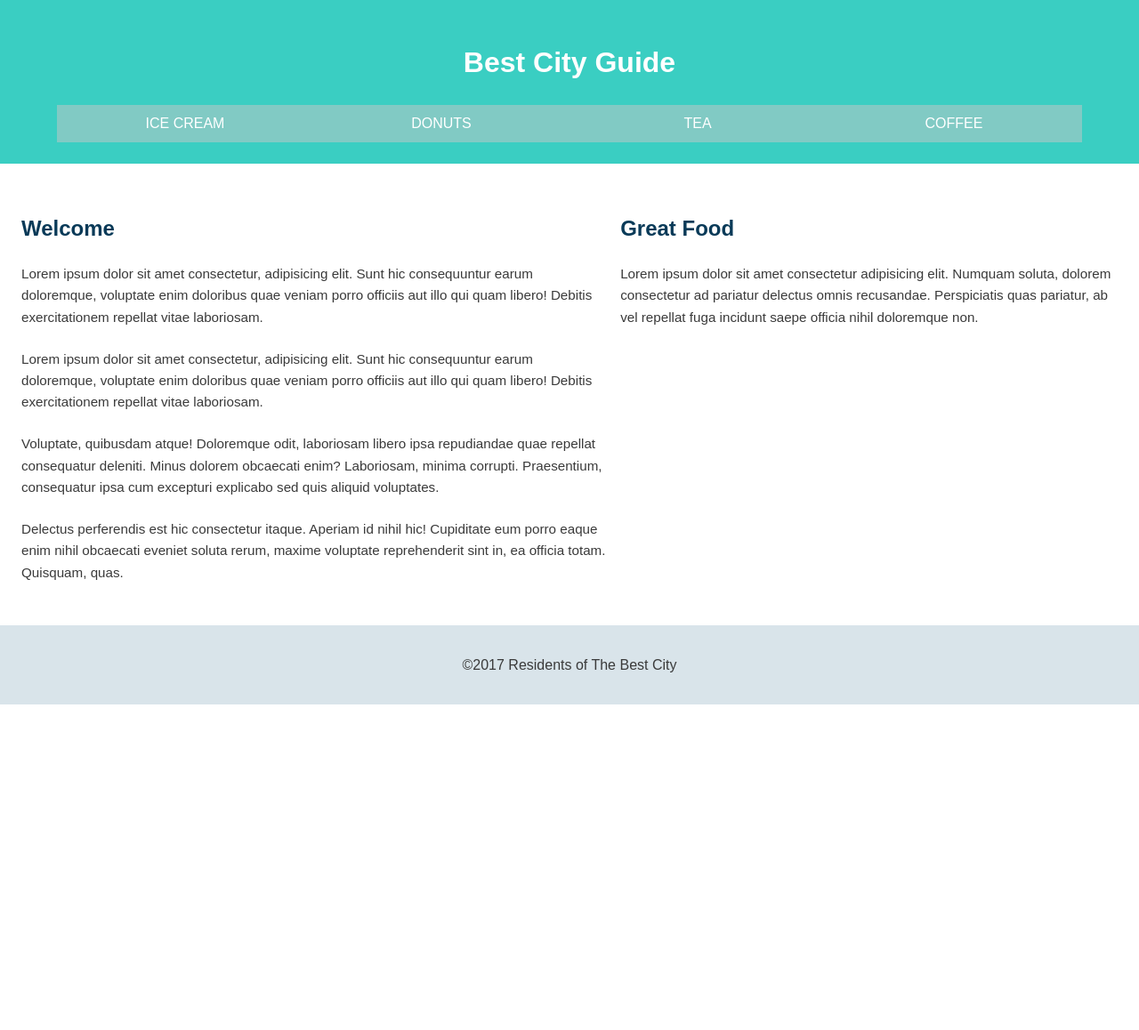
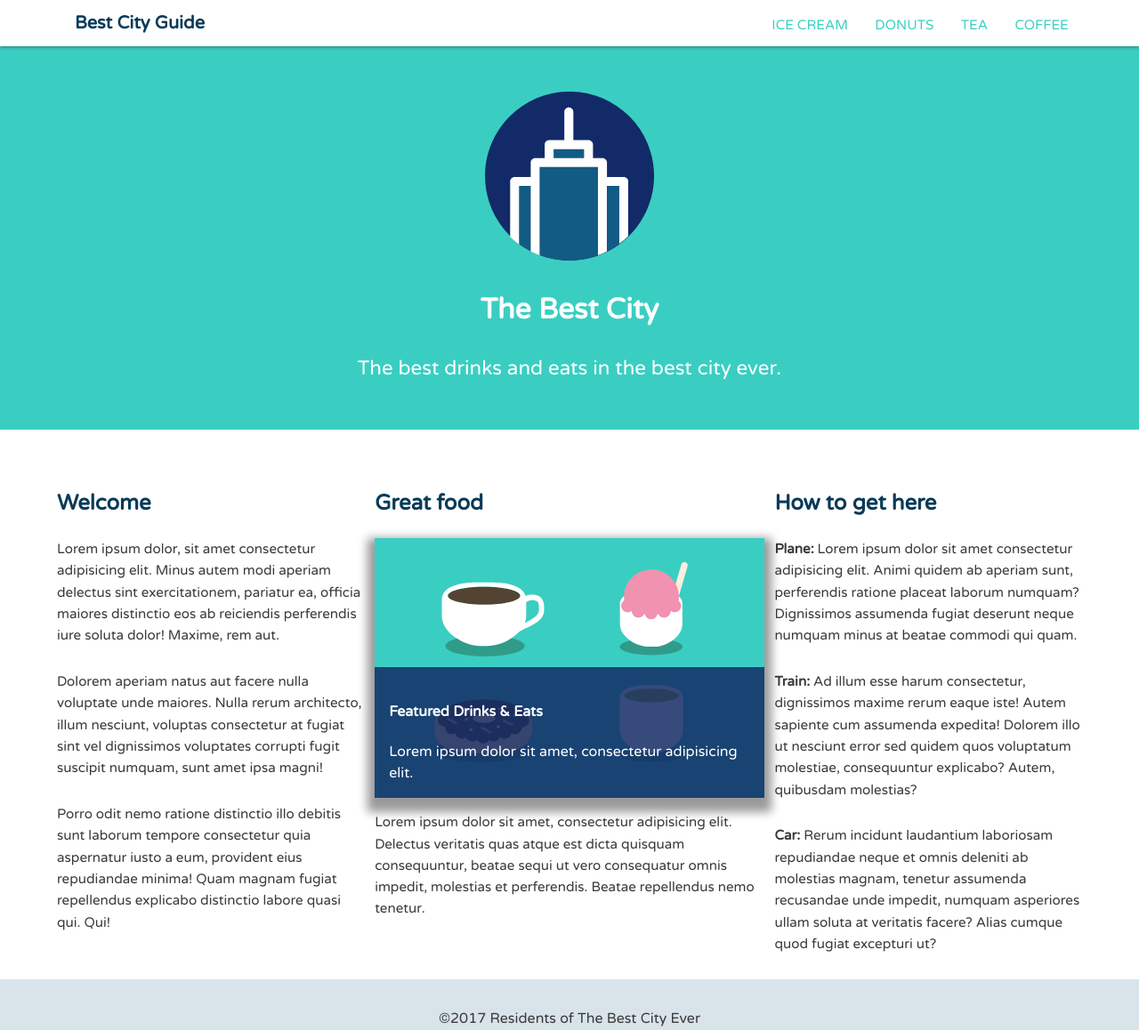
Before and after one commit to rsi2940/layout-techniques, a plain HTML site: page index.html in a window 1280 px wide. Shown: the whole page at 89% size. Before the commit the page ends 800 px from the top, so only its background shows below. Drawn offline with Linux system fonts and the light colour scheme.

Commit message:
created new responsive layout

```diff
--- a/index.html
+++ b/index.html
@@ -5,6 +5,7 @@
   <meta charset="UTF-8">
   <meta name="viewport" content="width=device-width, initial-scale=1.0">
   <meta http-equiv="X-UA-Compatible" content="ie=edge">
+  <link href='https://fonts.googleapis.com/css?family=Varela+Round' rel='stylesheet' type='text/css'>
   <link rel="stylesheet" href="normalize.css">
   <link rel="stylesheet" href="style.css">
   <title>Best City Guide</title>
@@ -13,50 +14,68 @@
 <body>
 
   <header>
-
-    <div class="wrapper">
-      <h1 class="name"><a href="#">Best City Guide</a></h1>
-
+    <div class="container">
+      <h1 class="name">
+        <a href="#">Best City Guide</a>
+      </h1>
       <nav>
-        <div><a href="#">Ice cream</a></div>
-        <div><a href="#">donuts</a></div>
-        <div><a href="#">tea</a></div>
-        <div><a href="#">coffee</a></div>
+        <a href="#">ice cream</a>
+        <a href="#">donuts</a>
+        <a href="#">tea</a>
+        <a href="#">coffee</a>
       </nav>
     </div>
-
   </header>
 
+  <div class="banner">
+    <img class="logo" src="img/city-logo.svg" alt="city">
+    <h1 class="headline">The Best City</h1>
+    <span class="tagline">The best drinks and eats in the best city ever.</span>
+  </div>
 
   <main>
-
-    <div class="wrapper">
-      <div class="container">
-        <h2>Welcome</h2>
-        <p>Lorem ipsum dolor sit amet consectetur, adipisicing elit. Sunt hic consequuntur earum doloremque, voluptate enim
-          doloribus quae veniam porro officiis aut illo qui quam libero! Debitis exercitationem repellat vitae laboriosam.</p>
-        <p>Lorem ipsum dolor sit amet consectetur, adipisicing elit. Sunt hic consequuntur earum doloremque, voluptate enim
-          doloribus quae veniam porro officiis aut illo qui quam libero! Debitis exercitationem repellat vitae laboriosam.</p>
-        <p>Voluptate, quibusdam atque! Doloremque odit, laboriosam libero ipsa repudiandae quae repellat consequatur deleniti.
-          Minus dolorem obcaecati enim? Laboriosam, minima corrupti. Praesentium, consequatur ipsa cum excepturi explicabo
-          sed quis aliquid voluptates.</p>
-        <p>Delectus perferendis est hic consectetur itaque. Aperiam id nihil hic! Cupiditate eum porro eaque enim nihil obcaecati
-          eveniet soluta rerum, maxime voluptate reprehenderit sint in, ea officia totam. Quisquam, quas.</p>
-
-      </div>
-      <div class="container">
-        <h2>Great Food</h2>
-        <p>Lorem ipsum dolor sit amet consectetur adipisicing elit. Numquam soluta, dolorem consectetur ad pariatur delectus
-          omnis recusandae. Perspiciatis quas pariatur, ab vel repellat fuga incidunt saepe officia nihil doloremque non.</p>
-
-      </div>
+    <div class="welcome cloumn">
+      <h2>Welcome</h2>
+      <p>Lorem ipsum dolor, sit amet consectetur adipisicing elit. Minus autem modi aperiam delectus sint exercitationem, pariatur
+        ea, officia maiores distinctio eos ab reiciendis perferendis iure soluta dolor! Maxime, rem aut.</p>
+      <p>Dolorem aperiam natus aut facere nulla voluptate unde maiores. Nulla rerum architecto, illum nesciunt, voluptas consectetur
+        at fugiat sint vel dignissimos voluptates corrupti fugit suscipit numquam, sunt amet ipsa magni!</p>
+      <p>Porro odit nemo ratione distinctio illo debitis sunt laborum tempore consectetur quia aspernatur iusto a eum, provident
+        eius repudiandae minima! Quam magnam fugiat repellendus explicabo distinctio labore quasi qui. Qui!</p>
     </div>
 
+    <div class="food column">
+      <h2>Great food</h2>
+      <figure>
+        <img class="feat-img" src="img/treats.svg" alt="Drinks and eats">
+        <figcaption>
+          <h4>Featured Drinks & Eats</h4>
+          Lorem ipsum dolor sit amet, consectetur adipisicing elit.
+        </figcaption>
+      </figure>
+      <p>Lorem ipsum dolor sit amet, consectetur adipisicing elit. Delectus veritatis quas atque est dicta quisquam consequuntur,
+        beatae sequi ut vero consequatur omnis impedit, molestias et perferendis. Beatae repellendus nemo tenetur.</p>
+    </div>
+
+    <div class="directions column">
+      <h2>How to get here</h2>
+      <p><strong>Plane:</strong> Lorem ipsum dolor sit amet consectetur adipisicing elit. Animi quidem ab aperiam sunt, perferendis
+        ratione placeat laborum numquam? Dignissimos assumenda fugiat deserunt neque numquam minus at beatae commodi qui
+        quam.
+      </p>
+      <p><strong>Train:</strong> Ad illum esse harum consectetur, dignissimos maxime rerum eaque iste! Autem sapiente cum assumenda
+        expedita! Dolorem illo ut nesciunt error sed quidem quos voluptatum molestiae, consequuntur explicabo? Autem, quibusdam
+        molestias?
+      </p>
+      <p><strong>Car:</strong> Rerum incidunt laudantium laboriosam repudiandae neque et omnis deleniti ab molestias magnam,
+        tenetur assumenda recusandae unde impedit, numquam asperiores ullam soluta at veritatis facere? Alias cumque quod
+        fugiat excepturi ut?
+      </p>
+    </div>
   </main>
 
-
   <footer>
-    <span>&copy;2017 Residents of The Best City</span>
+    <span>&copy;2017 Residents of The Best City Ever</span>
   </footer>
 
 </body>
--- a/style.css
+++ b/style.css
@@ -3,7 +3,7 @@
   box-sizing: border-box;
 }
 
-/* Base styles */
+/* Base element styles */
 body {
   font-family: 'Varela Round', sans-serif;
   line-height: 1.6;
@@ -12,7 +12,7 @@ body {
 
 p {
   font-size: .95em;
-  margin-bottom: 1.5em;
+  margin-bottom: 1.8em;
 }
 
 h2,
@@ -29,69 +29,125 @@ h3 {
 a {
   text-decoration: none;
 }
-/* Header Styles */
-.wrapper > * {
-  /* outline: 1px solid black;  */
+
+img {
+  max-width: 100%;
+}
+figure {
+  margin: 0;
+  line-height: 0;
+  position: relative;
+  box-shadow: 0 8px 10px 8px rgba(0, 0, 0, 0.4);
+}
+figcaption {
+  position: absolute;
+  line-height: 1.5;
+  color: #fff;
+  padding: 1em;
+  background: rgba(19, 43, 102, 0.85);
+  width: 100%;
+  bottom: 0;
+}
+/* =======================
+   Base Layout Styles
+======================== */
+
+/* Navigation  */
+.name {
+  font-size: 1.25em;
+  margin: 0;
+}
+nav {
+  margin-top: 0.25em;
 }
 
-header > .wrapper > nav > div > * {
-  /* outline: 1px solid blue; */
+.name a,
+nav a {
+  text-align: center;
+  display: block;
+  padding: 0.5em 1em;
 }
 
-header {
-  background: #3acec2;
-  padding: 1.5em 0;
-  margin-bottom: 1.875em;
-  text-align: center;
-}
-nav {
+nav a {
+  font-size: 0.95em;
+  color: #3acec2;
   text-transform: uppercase;
-  display: flex;
-  flex-direction: column;
-  height: 15em;
-  justify-content: space-between;
-}
-nav > div {
-  width: 100%;
-  background-color: rgba(200, 200, 200, 0.5);
-  padding: 0.5em;
-  display: flex;
-  flex-direction: column;
-}
-header h1 a,
-nav a {
-  color: white;
-}
-header .wrapper {
-  width: 90%;
-  margin: 0 auto;
-  display: flex;
-  flex-direction: column;
 }
 
-/* main content styles */
-main {
-  padding: 1em;
+nav a:hover {
+  color: #093a58;
 }
-/* Footer Styles */
+
+/* Layout Containers */
+
+.banner {
+  color: #fff;
+  background: #3acec2;
+  text-align: center;
+  padding: 3.2em 0.25em;
+  margin-bottom: 4em;
+}
+
+/* Page Elements */
+.logo {
+  width: 190px;
+}
+
+/* Footer */
 footer {
   text-align: center;
+  padding: 2em 1em;
   background: #d9e4ea;
-  padding: 2em 1em;
 }
-@media (min-width: 800px) {
-  main .wrapper {
+/*mediaqueires*/
+
+@media (min-width: 48em) {
+  body {
+    padding-top: 3.25em;
+  }
+  header {
+    position: fixed;
+    background-color: rgba(255, 255, 255, 0.97);
+    width: 100%;
+    top: 0;
+    box-shadow: 0 1px 4px rgba(0, 0, 0, 0.4);
+    z-index: 2;
+  }
+  main,
+  .container {
+    width: 90%;
+    margin: 0 auto;
+  }
+  header .container {
     display: flex;
-  }
-  .wrapper .container {
-    padding: 0.5em;
+    justify-content: space-between;
   }
   nav {
-    flex-direction: row;
-    height: 100%;
+    display: flex;
+    align-items: center;
+    /* outline: 1px solid black; */
   }
-  nav > div {
-    flex-direction: row;
-    justify-content: space-around;
+  .tagline {
+    font-size: 1.4em;
   }
 }
+/* columns */
+main {
+  display: flex;
+  flex-wrap: wrap;
+  justify-content: space-between;
+  /* outline: 1px solid black; */
+}
+.welcome,
+.food {
+  flex-basis: 49%;
+}
+@media (min-width: 64em) {
+  .welcome,
+  .directions {
+    flex-basis: 30%;
+  }
+  .food {
+    flex-basis: 38%;
+  }
+}
```
Also changed, not shown: img/city-logo.svg (added), img/treats.svg (added).
